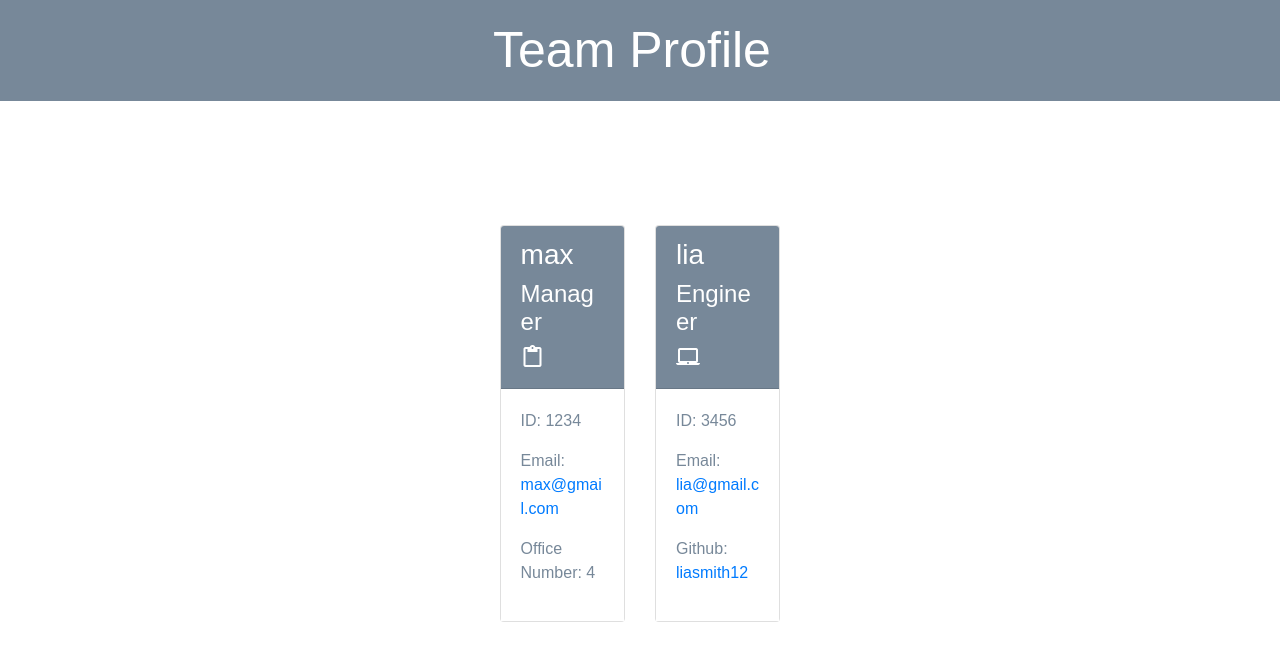
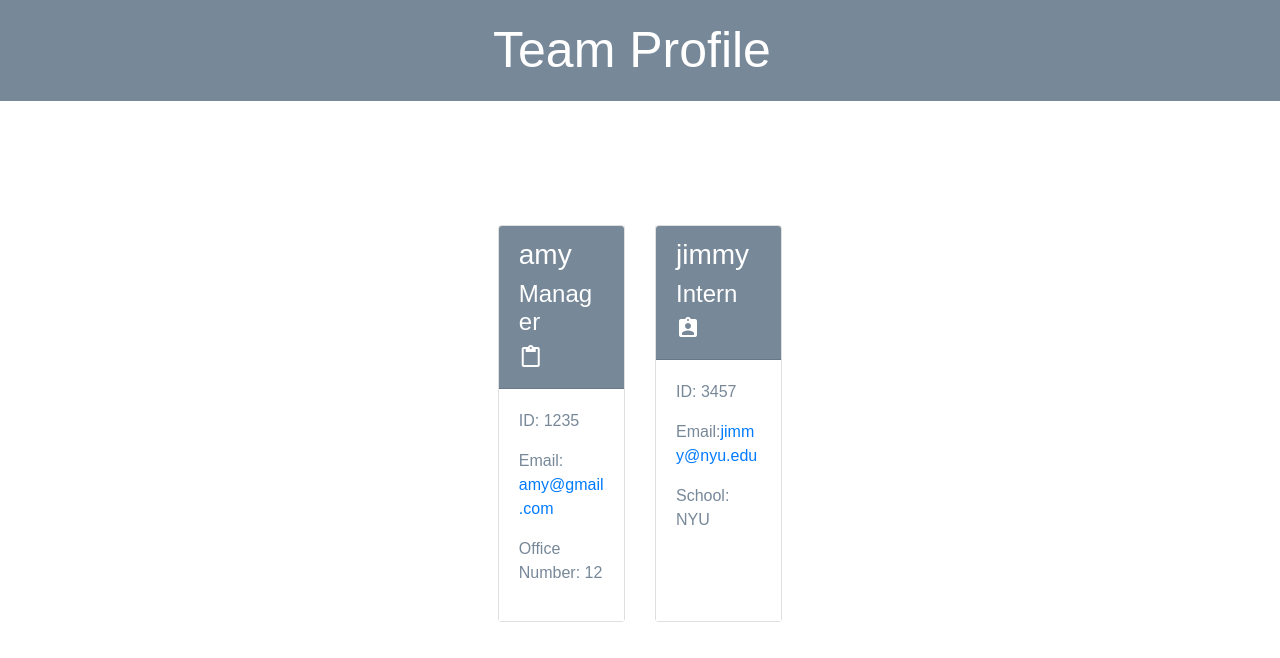
Before and after one commit to masonfibkins/team-profile-generator, a website: page dist/index.html in a window 1280 px wide. Drawn offline with nearby package versions, Linux system fonts and the light colour scheme.

Commit message:
updated readme file

```diff
--- a/dist/index.html
+++ b/dist/index.html
@@ -25,13 +25,13 @@
     <div class="col-4 mt-4">
         <div class="card h-100">
             <div class="card-header">
-                <h3>max</h3>
+                <h3>amy</h3>
                 <h4>Manager</h4><i class="material-icons">content_paste</i>
             </div>
             <div class="card-body">
-                <p class="id">ID: 1234</p>
-                <p class="email">Email: <a href="mailto:max@gmail.com">max@gmail.com</a></p>
-                <p class="office">Office Number: 4</p>
+                <p class="id">ID: 1235</p>
+                <p class="email">Email: <a href="mailto:amy@gmail.com">amy@gmail.com</a></p>
+                <p class="office">Office Number: 12</p>
             </div>
         </div>
     </div>
@@ -39,16 +39,16 @@
     <div class="col-4 mt-4">
         <div class="card h-100">
             <div class="card-header">
-                <h3>lia</h3>
-                <h4>Engineer</h4><i class="material-icons">laptop_mac</i>
+                <h3>jimmy</h3>
+                <h4>Intern</h4><i class="material-icons">assignment_ind</i>
             </div>
             <div class="card-body">
-                <p class="id">ID: 3456</p>
-                <p class="email">Email: <a href="mailto:lia@gmail.com">lia@gmail.com</a></p>
-                <p class="github">Github: <a href="https://github.com/liasmith12">liasmith12</a></p>
+                <p class="id">ID: 3457</p>
+                <p class="email">Email:<a href="mailto:jimmy@nyu.edu">jimmy@nyu.edu</a></p>
+                <p class="school">School: NYU</p>
             </div>
-        </div>
     </div>
+</div>
 
               </div>
           </div>
```
Also changed, not shown: README.md.
